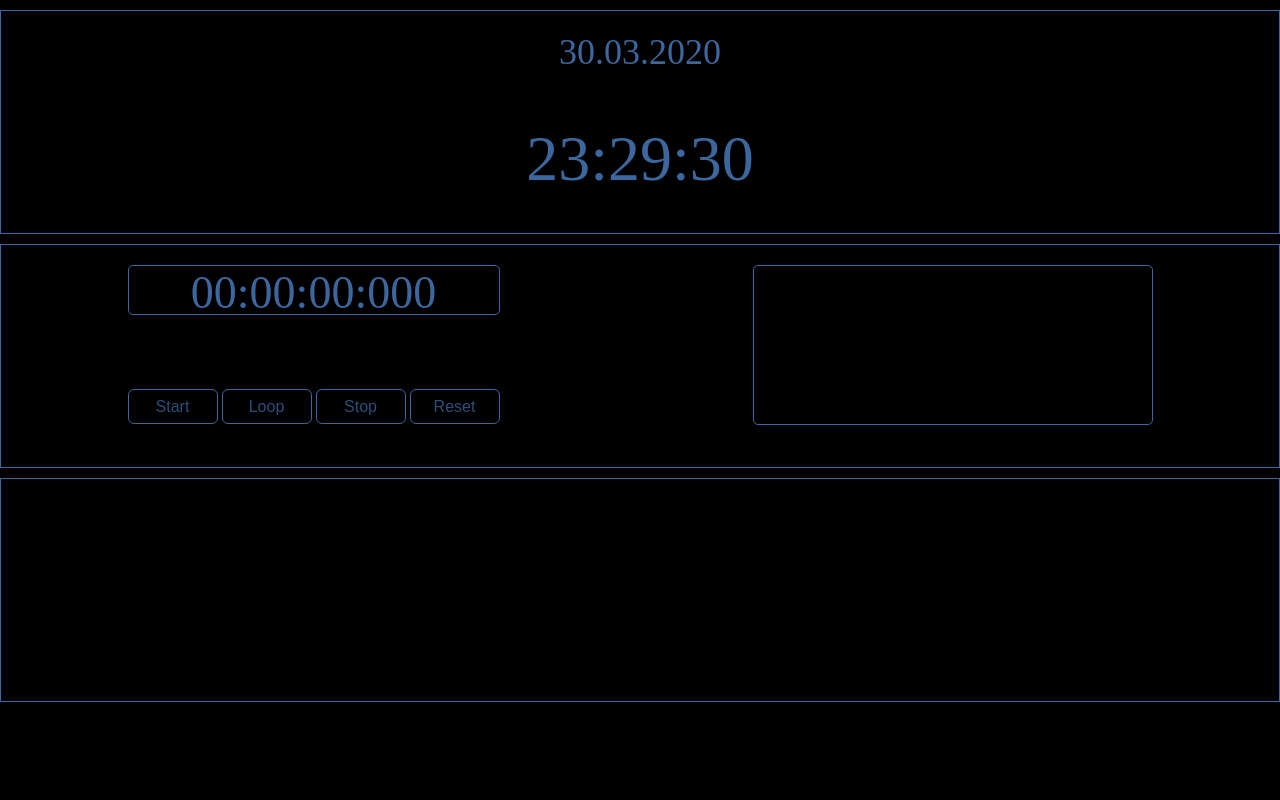
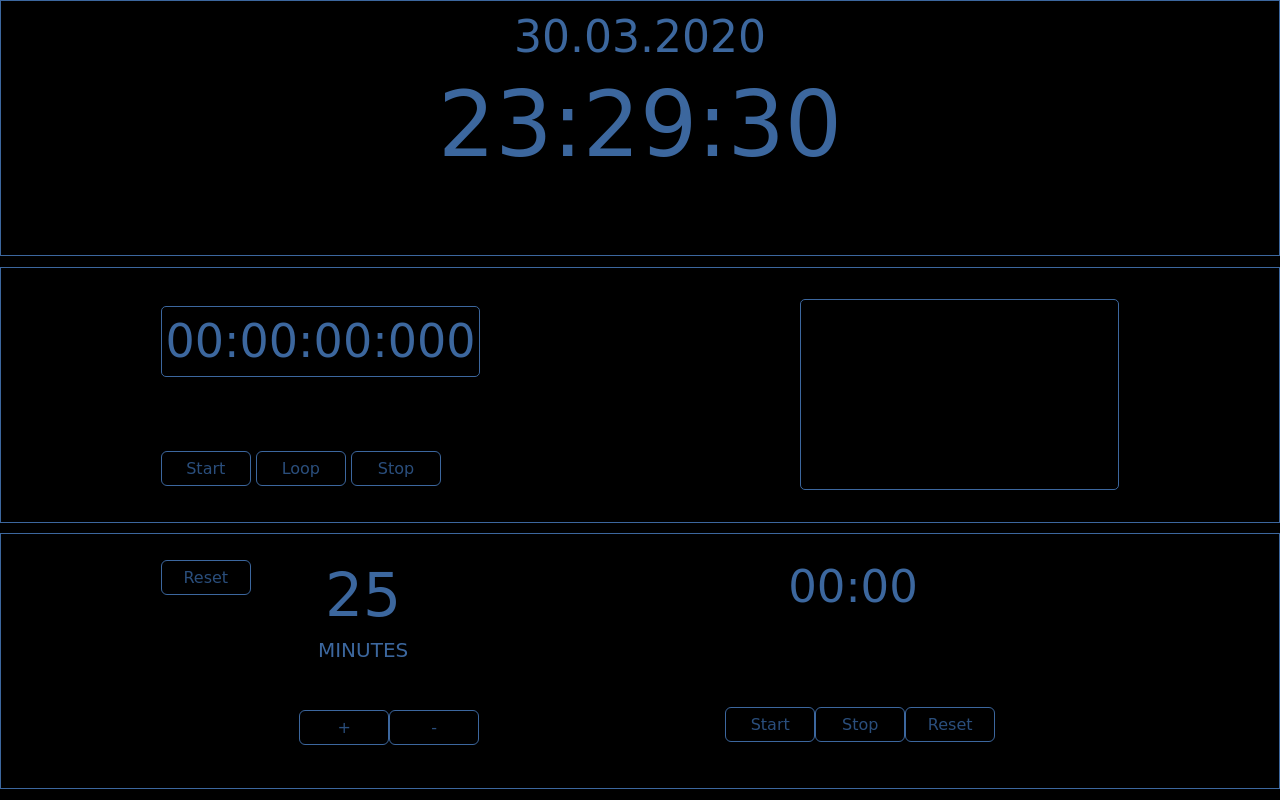
Before and after one commit to yuriikhomych23/clock, a plain HTML site: page index.html in a window 1280 px wide. Drawn offline with Linux system fonts and the light colour scheme; a web font is replaced by a local one.

Commit message:
Sample code

```diff
--- a/index.css
+++ b/index.css
@@ -1,75 +1,81 @@
+@import url('https://fonts.googleapis.com/css?family=Spicy+Rice&display=swap');
+
 *{
     margin: 0;
     padding: 0;
     box-sizing: border-box;
+    color: rgb(60, 103, 158);
+}
 
-}
 body {
     background-color: black;
 }
 
-.time {
+.container {
+    display: flex;
+    flex-wrap: wrap;
     width: 100%;
-    height: 28vh;
-    border: 1px solid  rgb(60, 103, 158);
-    margin-top: 10px;
+    height: 100vh;
 }
 
 
+/* FIRST BLOCK */
+.first__block {
+    width: 100%;
+    height: 32vh;
+    border: 1px solid  rgb(60, 103, 158);
+    display: flex;
+    flex-direction: column;
+    align-items: center;
+    text-align: center;
+    font-family: 'Spicy Rice', cursive;
+}
+
 
 .day {
-    margin: 10px auto ;
-    width: 350px;
-    height: 70px;
     color: rgb(60, 103, 158);
-    font-size: 36px;
-    text-align: center;
+    font-size: 44px;
     padding: 10px;
 }
 .times{
-    margin: 0 auto;
-    width: 350px;
-    height: 100px;
     color: rgb(60, 103, 158);
-    font-size: 64px;
-    text-align: center;
-    padding: 21px;
+    font-size: 90px;
 }
 
 
-
-
-
-
-
-.second__box {
+/* SECOND BLOCK */
+.second__block {
     width: 100%;
-    height: 28vh;
+    height: 32vh;
     border: 1px solid rgb(60, 103, 158);
-    margin-top: 10px;
     display: flex;
     justify-content: space-around;
-
+    align-items: center;
+    font-family: 'Spicy Rice', cursive;
 }
 
 .stopwatch {
-    display: block;
-    margin: 20px 0;
-    max-width: 375px;
-    text-align: center;
+    width: 25%;
+    height: 70%;
+    display: flex;
+    justify-content: space-around;
+    flex-wrap: wrap;
 }
 
-.zero {
+.timer {
     border: 1px solid rgb(60, 103, 158);
     border-radius: 5px;
-    max-width: 380px;
-    height: 50px;
+    width: 100%;
+    height: 40%;
     color: rgb(60, 103, 158);
     font-size: 46px;
+    display: flex;
+    justify-content: center;
+    align-items: center;
 }
 
 
-input{
+button{
     width: 90px;
     height: 35px;
     border-radius: 6px;
@@ -80,29 +86,77 @@ input{
     font-size: 16px;
     margin-top: 74px;
     text-align: center;
+    font-family: 'Spicy Rice', cursive;
+}
+
+.result {
+    width: 25%;
+    height: 75%;
+    border: 1px solid rgb(60, 103, 158);
+    margin: 20px 0;
+    border-radius: 5px;
+    text-align: center;
+    font-size: 32px;
+    overflow-x: hidden;
 }
 
 
-.result {
-    width: 400px;
-    height: 160px;
+/* THIRD BLOCK */
+.third__block {
+    width: 100%;
+    height: 32vh;
     border: 1px solid rgb(60, 103, 158);
-    margin: 20px 0;
-    border-radius: 5px;
+    display: flex;
+    justify-content: space-evenly;
+    align-items: center;
+    font-family: 'Spicy Rice', cursive;
 }
 
 
+.stowatch__minutes {
+    width: 10%;
+    height: 80%;
+    display: flex;
+    justify-content: space-around;
+    flex-wrap: wrap;
+}
 
+.timer__stopwatch {
+    width: 20%;
+    height: 80%;
+    display: flex;
+    justify-content: space-around;
+    /* text-align: center; */
+    flex-wrap: wrap;
+}
 
+.counting {
+    width: 100px;
+    height: 60px;
+    font-size: 60px;
+    text-align: center;
+}
 
+.text__minutes {
+    text-align: center;
+    width: 100px;
+    height: 60px;
+    font-size: 20px;
+}
 
+.btn__plus__minus {
+    margin-top: -80px;
+    color: rgb(60, 103, 158);
+    display: flex;
+    font-family: 'Spicy Rice', cursive;
+}
 
+.countdown {
+    text-align: center;
+    font-size: 45px;
+}
 
-
-
-.clock {
-    width: 100%;
-    height: 28vh;
-    border: 1px solid rgb(60, 103, 158);
-    margin-top: 10px;
+.timer__btn {
+    display: flex;
+    justify-content: center;
 }
--- a/index.html
+++ b/index.html
@@ -9,35 +9,60 @@
 </head>
 <body>
 
-    <div class="time">
+<div class="container">
 
+                <div class="first__block">
                     <div class="day"></div>
-
                     <div class="times"></div>
-
                 </div>
 
-    <div class="second__box">
 
+                <div class="second__block">
                     <div class="stopwatch">
+                        <div class="timer">00:00:00:000</div>
+                        <div class="stopwatch__btn">
+                            <button type="button" id="start">Start</button>
+                            <button type="button" id="loop">Loop</button>
+                            <button type="button" id="stop">Stop</button>
+                            <button type="button" id="reset">Reset</button>
+                        </div>
+                    </div>
+                    <div class="result"></div>
+                </div>
 
-            <div class="zero">00:00:00:000</div>
 
-            <div class="btn">
-                <input type="button" value="Start" name="start" id="start">
-                <input type="button" value="Loop" name="loop" id="loop">
-                <input type="button" value="Stop" name="stop" id="stop">
-                <input type="button" value="Reset" name="reset" id="reset">
+                <div class="third__block">
+
+                        <div class="stowatch__minutes">
+                            <div class="counting">25</div>
+                            <div class="text__minutes">MINUTES</div>
+                            <div class="btn__plus__minus">
+                                <button class="plus">+</button>
+                                <button class="minus">-</button>
+                            </div>
+                        </div>
+
+
+                        <div class="timer__stopwatch">
+
+                            <div class="countdown">00:00</div>
+
+                            <div class="timer__btn">
+                                <button class="start__timer">Start</button>
+                                <button class="stop__timer">Stop</button>
+                                <button class="reset__timer">Reset</button>
                             </div>
 
                         </div>
 
-        <div class="result"></div>
+
+
+
 
 
                 </div>
 
-    <div class="clock"></div>
+</div>
 
     <script src="main.js"></script>
 </body>
--- a/main.js
+++ b/main.js
@@ -1,9 +1,4 @@
-
-let stopwatch = document.querySelector('.stopwatch');
-let clock = document.querySelector('.clock');
-
-
-
+//CLOCK
 setInterval(function() {
     let clock = new Date();
     let hours = clock.getHours();
@@ -16,6 +11,8 @@ setInterval(function() {
     times.innerHTML = hours + ':' + minutes + ':' + seconds
 }, 1000)
 
+
+//DATE
 setInterval(function() {
     let date = new Date ();
     let day = date.getDate();
@@ -31,32 +28,128 @@ setInterval(function() {
 }, 1000);
 
 
+//STOPWATCH
 
+let millisecond = 0;
 let sec = 0;
 let min = 0;
 let hr = 0;
+let sw;  // StopWatch
 
-let startClock = function stopWatch() {
+let btnStart = document.getElementById('start')
+let btnLoop = document.getElementById('loop');
+let btnStop = document.getElementById('stop');
+let btnReset = document.getElementById('reset');
+
+let result = document.querySelector('.result')
+let timer = document.querySelector('.timer');
+
+
+//BTN START
+btnStart.addEventListener('click', function() {
+    sw = setInterval(stopwatch, 10);
+})
+
+//BTN STOP
+btnStop.addEventListener('click', function() {
+    clearInterval(sw);
+})
+
+// BTN RESET
+btnReset.addEventListener('click', function () {
+    clearInterval(sw);
+    timer.innerHTML = '00' + ':' + '00' + ':' + '00' + ':' + '000';
+    result.innerHTML = '';
+    millisecond = 0;
+    sec = 0;
+    min = 0;
+    hr = 0;
+})
+
+//BTN LOOP
+btnLoop.addEventListener('click', function() {
+    let div = document.createElement('div');
+    div.innerHTML += timer.innerHTML;
+    result.appendChild(div);
+});
+
+
+//FUNCTION STOPWATCH
+function stopwatch() {
+    millisecond++;
+    if(millisecond == 100) {
+        millisecond = 0;
         sec++;
-        if(sec / 60 === 1) {
-            sec = 0;
-            min++;
-            if(min / 60 === 1) {
-                min = 0;
-                hr++;
-            }
-        }
+    }
+    if(sec == 60) {
+        min++;
+        sec = 0;
+    }
+    if(min == 60) {
+        hr++;
+        min = 0;
+    }
+    if (hr < 10) hr = "0" + parseFloat(hr);
+    if (min < 10) min = "0" + parseFloat(min);
+    if (sec < 10) sec = "0" + parseFloat(sec);
+    if (millisecond < 10) millisecond = "0" + parseFloat(millisecond);
+    timer.innerHTML = hr + ":" + min + ":" + sec + ":" + millisecond;
+}
 
-        document.querySelector('.zero').innerHTML = hr + ':' + min + ':' + sec;
+
+
+//TIMER
+//btn plus minus
+let btnPlus = document.querySelector('.plus');
+let btnMinus = document.querySelector('.minus')
+
+
+
+let counting = document.querySelector('.counting');
+let countingTimer = counting.innerHTML;
+
+//BTN PLUS
+btnPlus.addEventListener('click', function() {
+    counting.innerHTML++;
+})
+
+//BTN MINUS
+btnMinus.addEventListener('click', function(){
+    counting.innerHTML--;
+    if(counting.innerHTML == 0) {
+        alert('Smaller countdown is impossible');
+        counting.innerHTML = 1;
     }
+})
 
-start.addEventListener('click', function () {
-    setInterval(startClock, 1000);
+
+//btn timer
+let btnStartTimer = document.querySelector('.start__timer');
+let btnStopTimer = document.querySelector('.stop__timer');
+let btnResetTimer = document.querySelector('.reset__timer');
+
+
+let secondsTimer = 60;
+let countdown;
+
+//BTN START TIMER
+btnStartTimer.addEventListener('click', function() {
+    countdown = setInterval(countdown, 1000)
+})
+
+//BTN STOP TIMER
+btnStopTimer.addEventListener('click', function() {
+    clearInterval(countdown);
+})
+
+//BTN RESET TIMER
+btnResetTimer.addEventListener('click', function() {
+    clearInterval(countdown);
+    nuww.innerHTML = "00" + ":" + '00'
 })
 
 
 
-document.getElementById('stop').addEventListener('click', function() {
-    clearInterval(startClock);
-    console.log('Привіт')
-})
+function countdownTimer() {
+
+}
```
Lines whose indentation alone changed are shown as unchanged.
